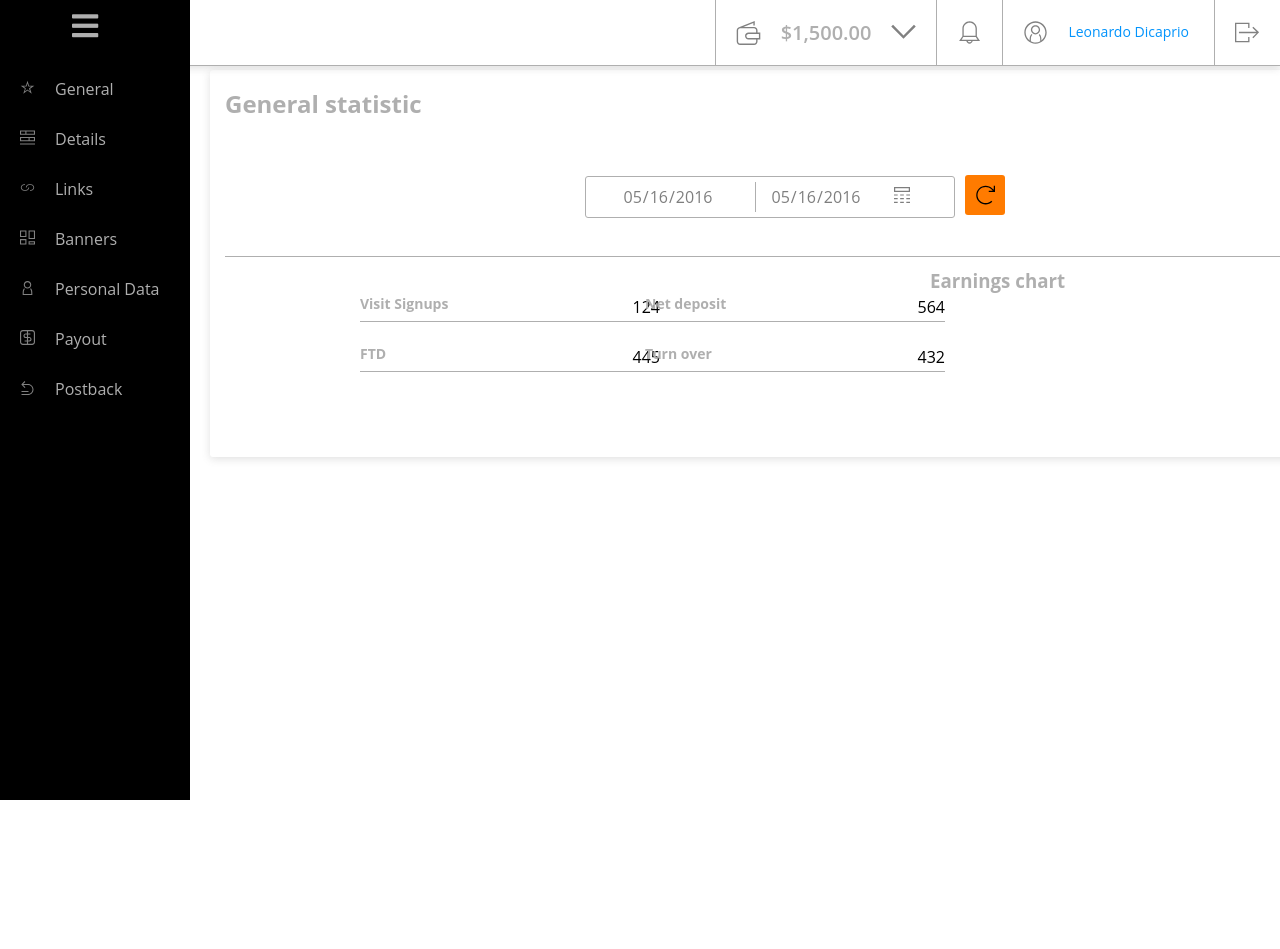
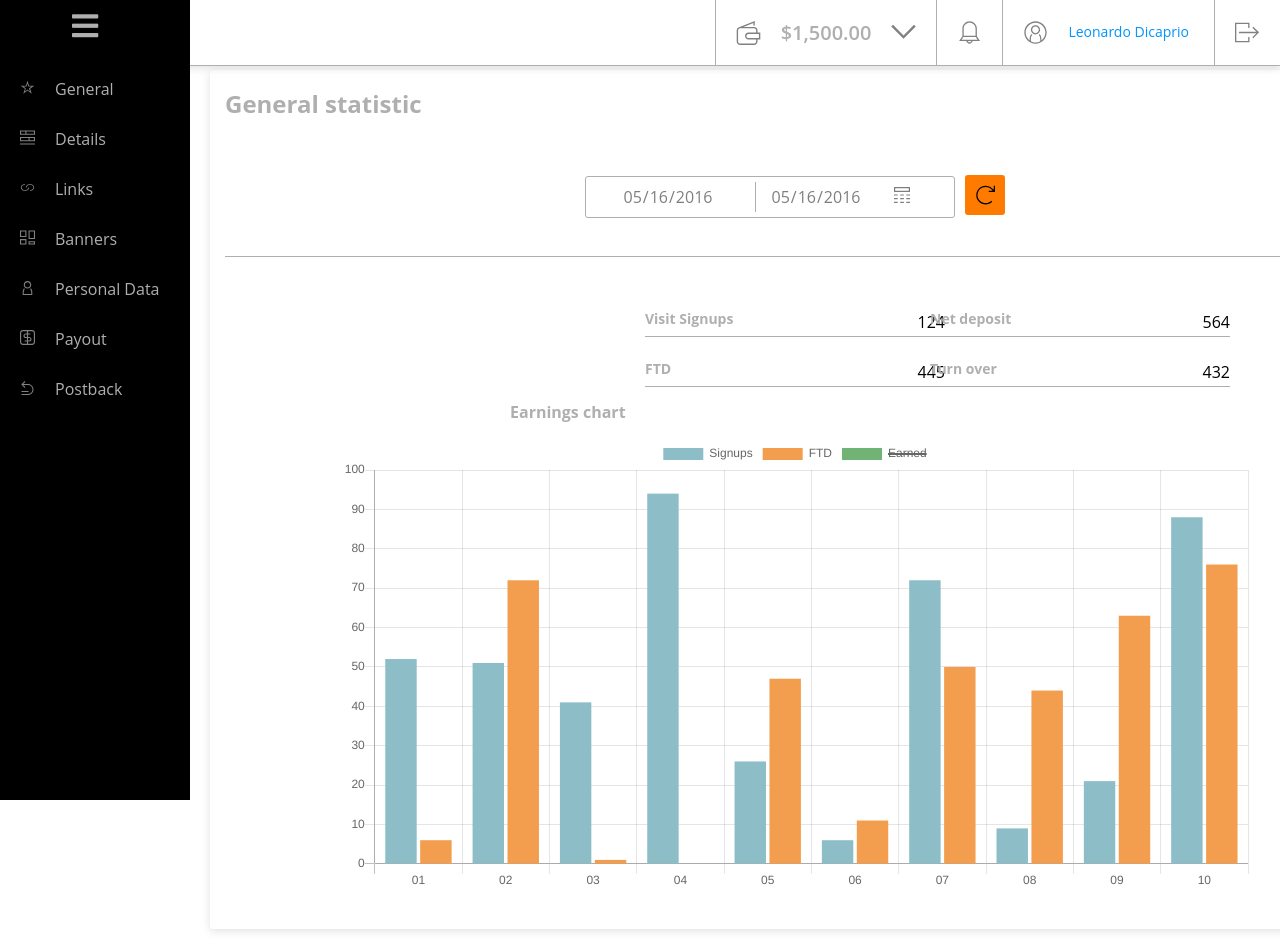
Before and after one commit to Biedrzyk/Solo, a website: page src/index.html in a window 1280 px wide. Shown: the top 949 px of the page. Before the commit the page ends 800 px from the top, so only its background shows below. Drawn offline with nearby package versions, Linux system fonts and the light colour scheme; files that its build step writes are made by us from their sources.

Commit message:
Add styles, and chart in js

```diff
--- a/src/index.html
+++ b/src/index.html
@@ -125,6 +125,8 @@
         </div>
       </div>
     </div>
+    <script src="https://cdnjs.cloudflare.com/ajax/libs/Chart.js/2.4.0/Chart.min.js"></script>
+    <script src="js/script.js"></script>
 </body>
 
 </html>
--- a/src/js/script.js
+++ b/src/js/script.js
@@ -0,0 +1,37 @@
+/* eslint-disable no-unused-vars */
+
+var ctx = document.getElementById('myChart').getContext('2d');
+
+// eslint-disable-next-line no-undef
+var chart = new Chart(ctx, {
+  // 1
+  type: 'bar',
+  data: {
+    // 2
+    labels: ['01', '02', '03', '04', '05', '06', '07', '08', '09', '10'],
+    // 3
+    datasets: [{
+      // 4
+      label: 'Signups',
+      // 5
+      backgroundColor: '#8DBEC8',
+      borderColor: '#8DBEC8',
+      // 6
+      data: [ 52, 51, 41, 94, 26, 6, 72, 9, 21, 88 ],
+    },
+    {
+      label: 'FTD',
+      backgroundColor: '#F29E4E',
+      borderColor: '#F29E4E',
+      data: [ 6, 72, 1, 0, 47, 11, 50, 44, 63, 76 ],
+    },
+    {
+      label: 'Earned',
+      backgroundColor: '#71B374',
+      borderColor: '#71B374',
+      data: [ 59, 49, 68, 90, 67, 41, 13, 38, 48, 48 ],
+      // 7
+      hidden: true,
+    }]
+  },
+});
--- a/src/sass/components/_chart.scss
+++ b/src/sass/components/_chart.scss
@@ -0,0 +1,25 @@
+.chart-wrapper {
+    width: 100%;
+    display: flex;
+    align-items: center;
+    flex-direction: column;
+    font-family: $paragraph-font;
+
+    .chart-title {
+      width: 50%;
+
+      h3 {
+        font-size: 16px;
+        font-family: $paragraph-font;
+      }
+    }
+
+  }
+
+  #myChart {
+    max-width: 80%;
+    display: flex;
+    align-items: center;
+    justify-content: center;
+    margin-bottom: 35px;
+  }
--- a/src/sass/components/_table.scss
+++ b/src/sass/components/_table.scss
@@ -1,8 +1,7 @@
 
 .big-data {
     width: 100%;
-    height: 200px;
-    display: flex;
+    display: flexbox;
     align-items: center;
     justify-content: center;
 
@@ -12,6 +11,7 @@
       height: 100%;
       flex-direction: row;
       margin-top: 30px;
+      margin-left: 420px;
 
       .column {
         display: flex;
--- a/src/sass/style.scss
+++ b/src/sass/style.scss
@@ -7,6 +7,8 @@
 @import "components/button";
 @import "components/form-field";
 @import "components/table";
+@import "components/chart";
+
 /* Sections */
 //@import "sections/registration_form";
 @import "sections/sidebar";
```
